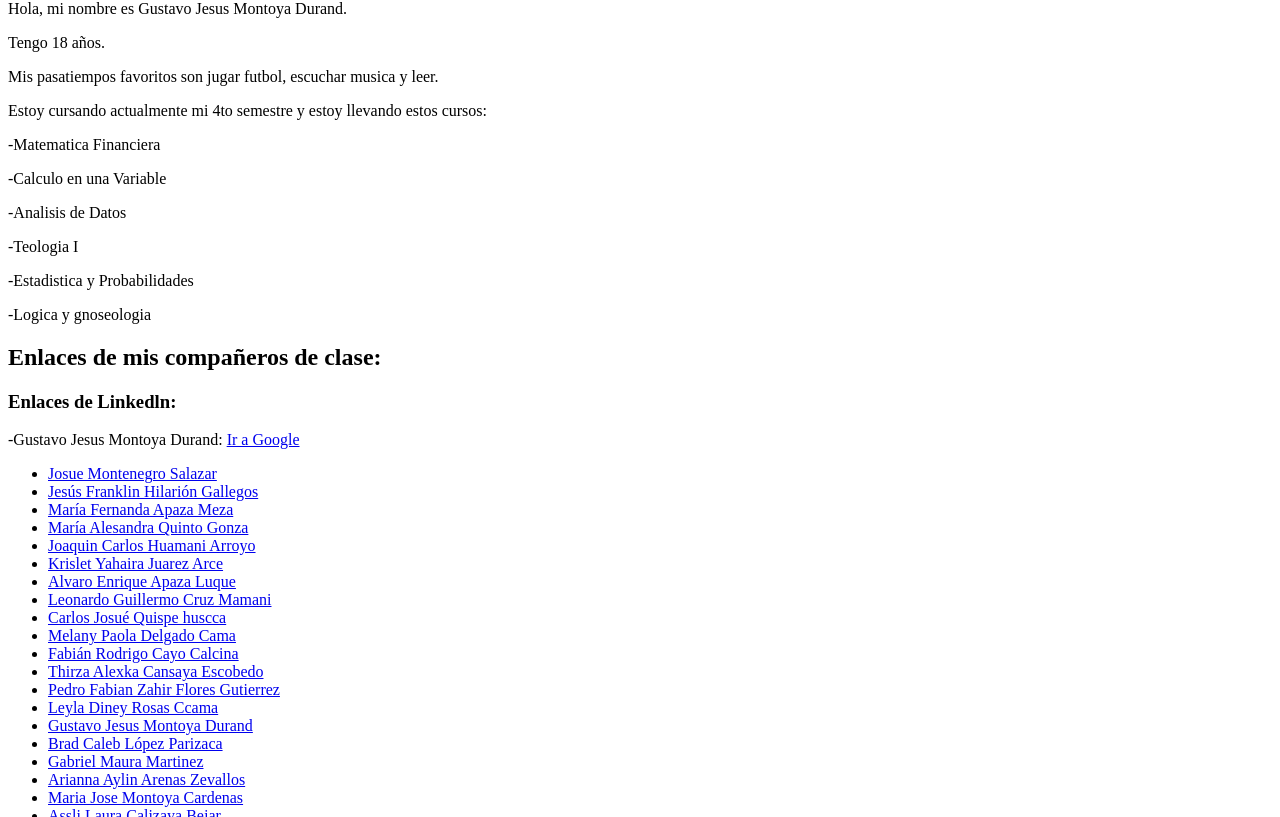
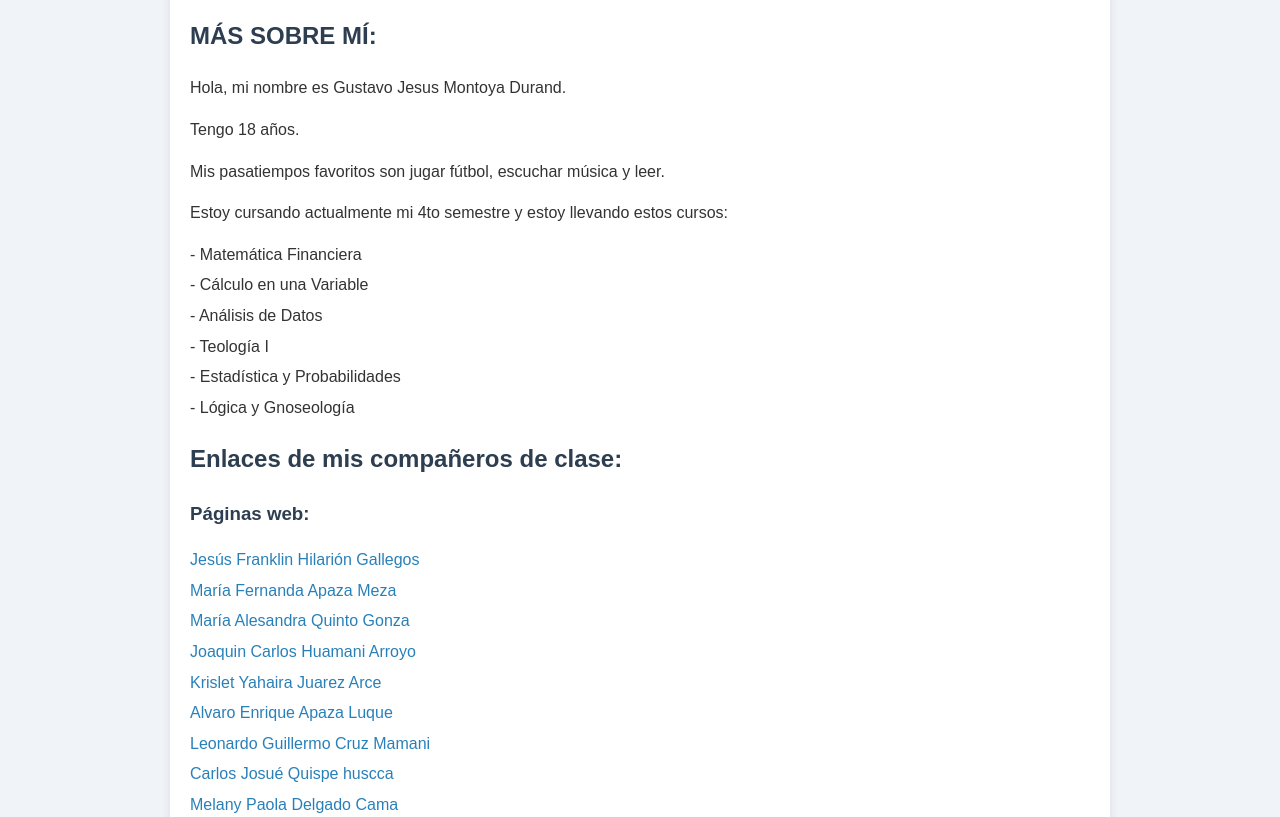
Before and after one commit to GustavoJesusMontoyaDurand/Gustavo-Jesus-Montoya-Durand, a plain HTML site: page index.html in a window 1280 px wide. Shown: the part 125-942 px from the top of the page. Drawn offline with Linux system fonts and the light colour scheme.

Commit message:
index.html

```diff
--- a/index.html
+++ b/index.html
@@ -1,26 +1,66 @@
-<html>
+<!DOCTYPE html>
+<html lang="es">
 <head>
-         <h1>Gustavo Jesus Montoya Durand</h1>
+    <meta charset="UTF-8">
+    <meta name="viewport" content="width=device-width, initial-scale=1.0">
     <meta name="google-site-verification" content="V6YdzVAT_xDelrlkxDqi777DrKwOzwFaKUmgKDZc0bc" />
     <title>Gustavo Jesus Montoya Durand</title>
+    <style>
+        body {
+            font-family: Arial, sans-serif;
+            background-color: #f0f4f8;
+            color: #333;
+            padding: 20px;
+            line-height: 1.6;
+        }
+        h1, h2, h3 {
+            color: #2c3e50;
+        }
+        ul {
+            list-style: none;
+            padding: 0;
+        }
+        li {
+            margin-bottom: 5px;
+        }
+        a {
+            text-decoration: none;
+            color: #2980b9;
+        }
+        a:hover {
+            text-decoration: underline;
+            color: #1abc9c;
+        }
+        .container {
+            max-width: 900px;
+            margin: auto;
+            background: white;
+            padding: 20px;
+            border-radius: 10px;
+            box-shadow: 0 0 10px rgba(0,0,0,0.1);
+        }
+    </style>
 </head>
 <body>
-       <h1>MAS SOBRE MI:</h1>
+    <div class="container">
+        <h1>Gustavo Jesus Montoya Durand</h1>
+        <h2>MÁS SOBRE MÍ:</h2>
         <p>Hola, mi nombre es Gustavo Jesus Montoya Durand.</p>
         <p>Tengo 18 años.</p>
-        <p>Mis pasatiempos favoritos son jugar futbol, escuchar musica y leer.</p>
+        <p>Mis pasatiempos favoritos son jugar fútbol, escuchar música y leer.</p>
         <p>Estoy cursando actualmente mi 4to semestre y estoy llevando estos cursos:</p>
-         <p>-Matematica Financiera</p>
-         <p>-Calculo en una Variable</p>
-         <p>-Analisis de Datos</p>
-         <p>-Teologia I</p>
-         <p>-Estadistica y Probabilidades</p>
-         <p>-Logica y gnoseologia</p>
+        <ul>
+            <li>- Matemática Financiera</li>
+            <li>- Cálculo en una Variable</li>
+            <li>- Análisis de Datos</li>
+            <li>- Teología I</li>
+            <li>- Estadística y Probabilidades</li>
+            <li>- Lógica y Gnoseología</li>
+        </ul>
+
         <h2>Enlaces de mis compañeros de clase:</h2>
-         <h3>Enlaces de Linkedln:</h3>
-         <p> -Gustavo Jesus Montoya Durand: <a href="https://pe.linkedin.com/in/gustavo-jes%C3%BAs-montoya-durand-b66655357">Ir a Google</a> </p>
+        <h3>Páginas web:</h3>
         <ul>
-  <li><a href="https://josuemontenegro.com/" target="_blank">Josue Montenegro Salazar</a></li>
   <li><a href="https://franklinhilarion.github.io/franklinhilarion/" target="_blank">Jesús Franklin Hilarión Gallegos</a></li>
   <li><a href="https://mariafernandaapazameza.github.io/Maria-Fernanda-Apaza-Meza/" target="_blank">María Fernanda Apaza Meza</a></li>
   <li><a href="https://mariaquintog.github.io/" target="_blank">María Alesandra Quinto Gonza</a></li>
@@ -70,6 +110,6 @@
   <li><a href="https://alexandrafabiola.github.io/alexandra-escobedo/" target="_blank">Alexandra Fabiola Escobedo Teran</a></li>
 </ul>
 
-
+    </div>
 </body>
 </html>
```
Lines whose indentation alone changed are shown as unchanged.
